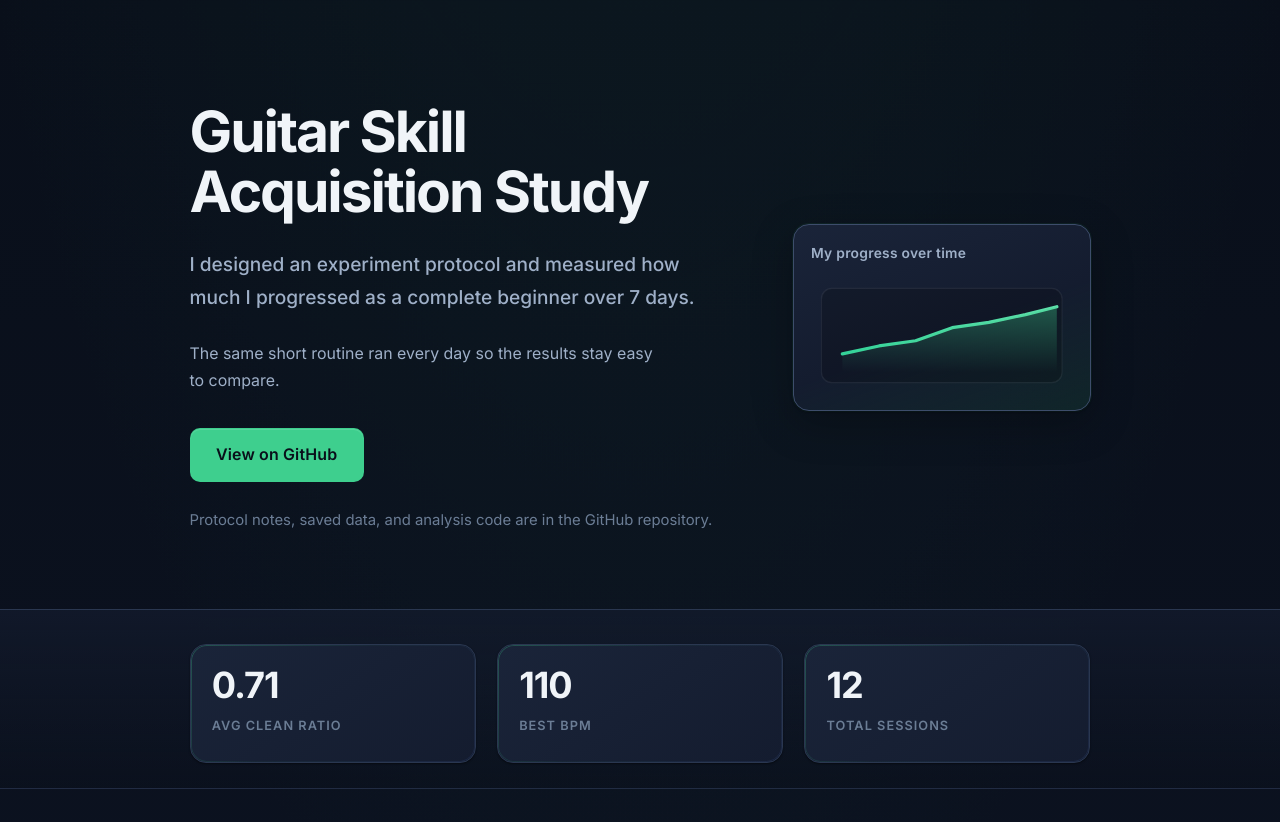
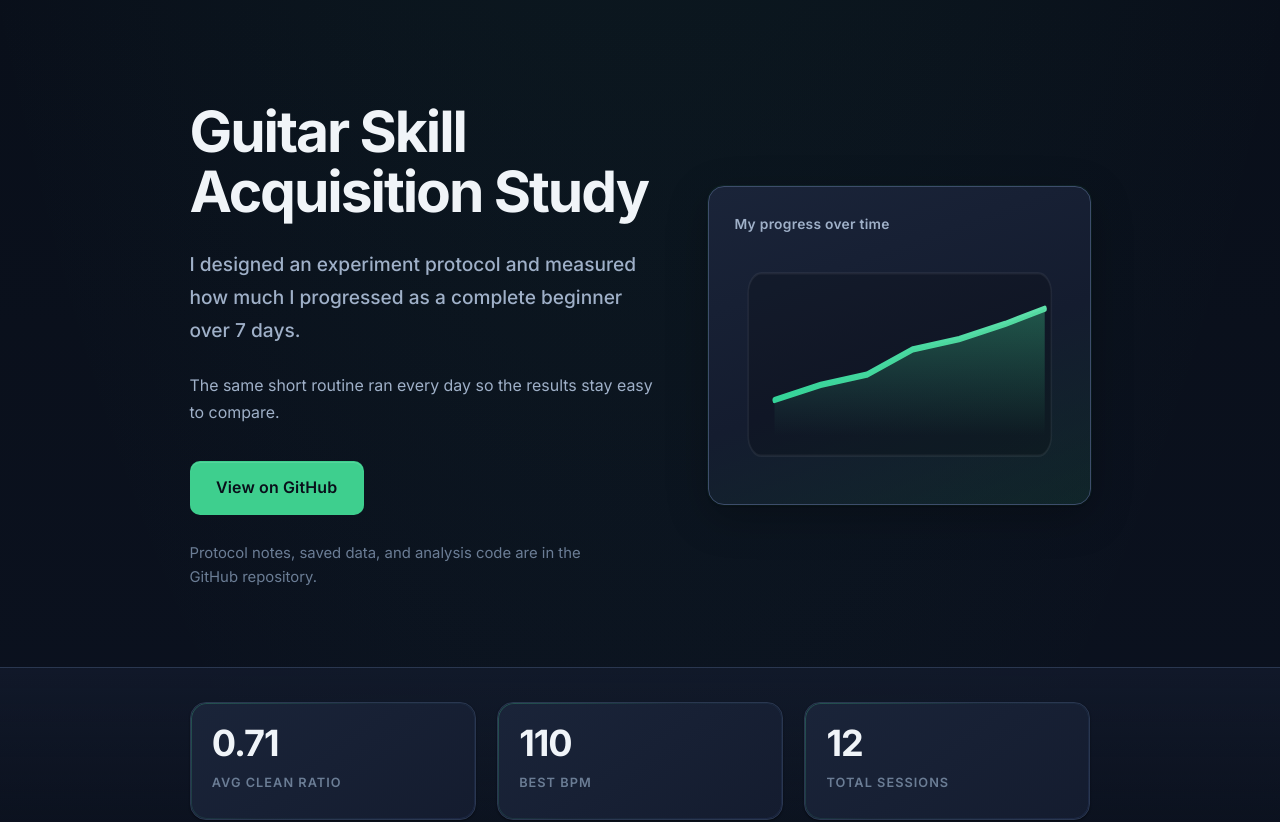
Before and after one commit to rishav-basnet/Guitar-Learning-Research-Website, a React (Vite) app: page / in a window 1280 px wide. Shown: the top 822 px of the page. Built offline with nearby package versions, Linux system fonts and the light colour scheme.

Commit message:
Resize hero chart card

```diff
--- a/src/App.css
+++ b/src/App.css
@@ -237,7 +237,7 @@
 
 @media (min-width: 900px) {
   .hero__layout {
-    grid-template-columns: minmax(0, 1fr) minmax(12rem, 17.5rem);
+    grid-template-columns: minmax(0, 1fr) minmax(15rem, 22.5rem);
     gap: var(--sp-12);
     align-items: center;
   }
@@ -291,8 +291,8 @@
 .hero__panel {
   border-radius: var(--radius-xl);
   border: 1px solid var(--border-strong);
-  min-height: 11rem;
-  padding: var(--sp-4);
+  min-height: clamp(16.25rem, 28vw, 18.75rem);
+  padding: var(--sp-6);
   background:
     linear-gradient(
       160deg,
@@ -308,17 +308,17 @@
 
 @media (max-width: 899px) {
   .hero__panel {
-    min-height: 9rem;
-    max-width: 22rem;
+    min-height: clamp(16.25rem, 52vw, 18.75rem);
+    max-width: min(26rem, 100%);
   }
 }
 
 .hero-mini-chart {
   height: 100%;
-  min-height: 8.5rem;
+  min-height: clamp(13rem, 22vw, 15.5rem);
   display: flex;
   flex-direction: column;
-  gap: var(--sp-3);
+  gap: var(--sp-4);
 }
 
 .hero-mini-chart__label {
@@ -333,7 +333,7 @@
 .hero-mini-chart__svg {
   flex: 1;
   width: 100%;
-  min-height: 5.5rem;
+  min-height: clamp(10rem, 18vw, 12.5rem);
   display: block;
 }
 
```
